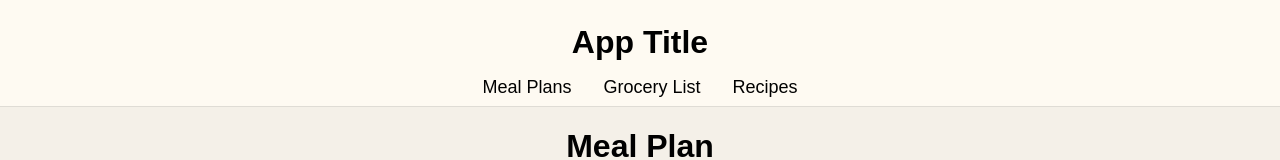
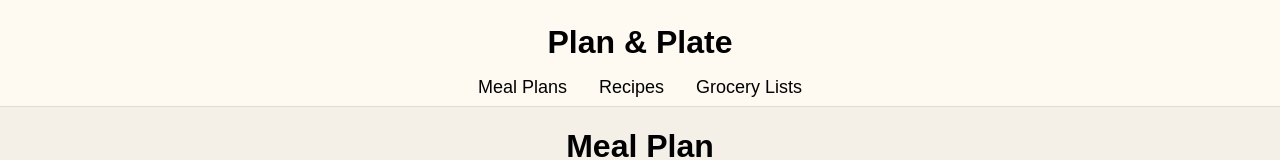
Before and after one commit to PlantLore/meal-planner, a React (Create React App) app: page / in a window 1280 px wide. Shown: the top 160 px of the page. Built offline with nearby package versions, Linux system fonts and the light colour scheme.

Commit message:
updated navbar layout and menu items

```diff
--- a/src/components/nav-bar/NavBar.css
+++ b/src/components/nav-bar/NavBar.css
@@ -1,4 +1,4 @@
-.nav-button-container {
+.nav-button-list-container {
     display: flex;
     gap: 2rem;
     justify-content: center;
@@ -8,9 +8,19 @@
     text-align: center;
     cursor: pointer;
     margin: 0 0 .5rem;
+    flex-grow: 1;
 }
 
 .nav-bar-container {
     padding-top: 1.5rem;
     background-color: var(--card-color);
 }
+
+.nav-bar-title-container {
+    display: flex;
+    flex-wrap: nowrap;
+}
+
+.flex-filler {
+    flex-basis: 10rem;
+}
--- a/src/components/nav-bar/NavBar.tsx
+++ b/src/components/nav-bar/NavBar.tsx
@@ -1,19 +1,67 @@
-import { Divider } from '@mui/material';
+import { Card, Divider, MenuItem, MenuList } from '@mui/material';
 import NavBarButton from './nav-bar-button/NavBarButton';
 import './NavBar.css';
+import React from 'react';
+
+type NavButton = {
+    title: string,
+    subMenu?: string[];
+};
 
 const NavBar = () => {
-    const navButtons: string[] = [
-        "Meal Plans",
-        "Grocery List",
-        "Recipes"
+    const navButtons: NavButton[] = [
+        {
+            title: "Meal Plans",
+            subMenu: [
+                "Current",
+                "View All",
+                "Create"
+            ]
+        },
+        {
+            title: "Recipes",
+            subMenu: [
+                "View All",
+                "Create"
+            ]
+        },
+        {
+            title: "Grocery Lists",
+            subMenu: [
+                "Current",
+                "View All"
+            ]
+        }
     ];
+    const [menuIndex, setMenuIndex] = React.useState<number>(-1);
+
     return <div className='nav-bar-container'>
         <div className='max-page-content'>
-            <h1 className='nav-bar-app-title'>App Title</h1>
-            <div className='nav-button-container'>
-                {navButtons.map((navButton: string) => <NavBarButton text={navButton} />)}
+            <div className='nav-bar-title-container'>
+                <h1 className='nav-bar-app-title'>Plan & Plate</h1>
             </div>
+            <div className='nav-button-list-container'>
+                {navButtons.map((navButton: NavButton, index: number) =>
+                    <span
+                        className='nav-button-container'
+                        key={index}
+                        onMouseEnter={() => { setMenuIndex(index); }}
+                        onMouseLeave={() => { setMenuIndex(-1); }}>
+                        <NavBarButton text={navButton.title} />
+                        {navButton.subMenu?.length && <Card sx={{
+                            backgroundColor: 'var(--card-color)',
+                            position: 'fixed',
+                            visibility: menuIndex === index ? 'visible' : 'hidden',
+                            opacity: menuIndex === index ? '1' : '0',
+                            transition: 'opacity .5s'
+                        }}>
+                            <MenuList>
+                                {navButton.subMenu.map((text: string, index: number) => <MenuItem key={index}>{text}</MenuItem>)}
+                            </MenuList>
+                        </Card>}
+                    </span>)}
+            </div>
+            <div className='flex-filler'></div>
         </div>
         <Divider />
     </div>;
--- a/src/components/nav-bar/nav-bar-button/NavBarButton.css
+++ b/src/components/nav-bar/nav-bar-button/NavBarButton.css
@@ -2,27 +2,5 @@
     margin: 0;
     padding: .5rem 0;
     font-size: 1.125rem;
-}
-
-.hover-underline-animation {
-    display: inline-block;
-    position: relative;
     cursor: pointer;
 }
-
-.hover-underline-animation::after {
-    content: '';
-    position: absolute;
-    width: 100%;
-    transform: scaleX(0);
-    height: 2px;
-    bottom: 0;
-    left: 0;
-    background-color: black;
-    transition: transform 0.25s ease-out;
-    transform-origin: bottom center;
-}
-
-.hover-underline-animation:hover::after {
-    transform: scaleX(1);
-}
--- a/src/components/nav-bar/nav-bar-button/NavBarButton.tsx
+++ b/src/components/nav-bar/nav-bar-button/NavBarButton.tsx
@@ -1,7 +1,10 @@
 import './NavBarButton.css';
 
 const NavBarButton = ({ text }: { text: string; }) => {
-    return <p className='hover-underline-animation nav-bar-button-text'>{text}</p>;
+
+    return <p className='nav-bar-button-text'>
+        {text}
+    </p>;
 };
 
 export default NavBarButton;
```
